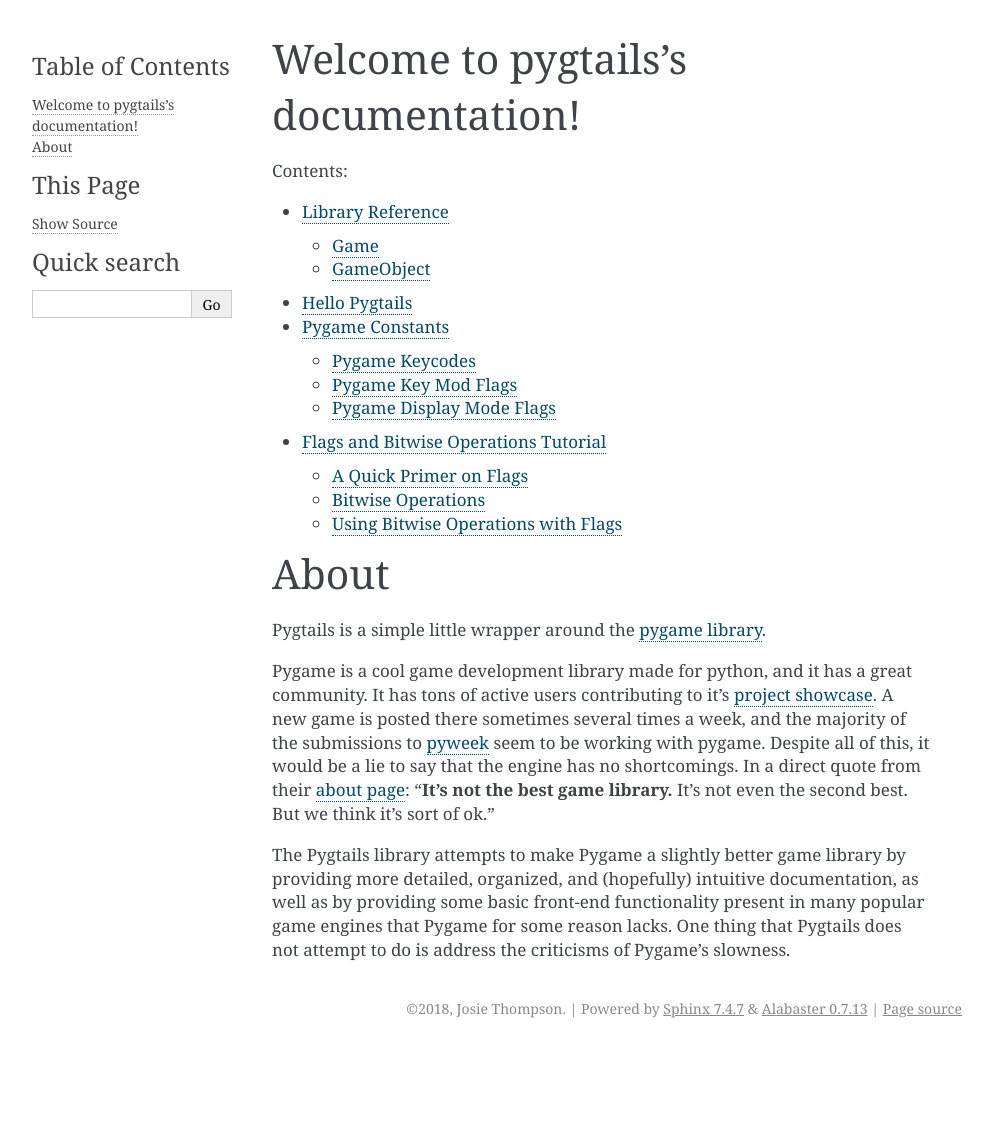
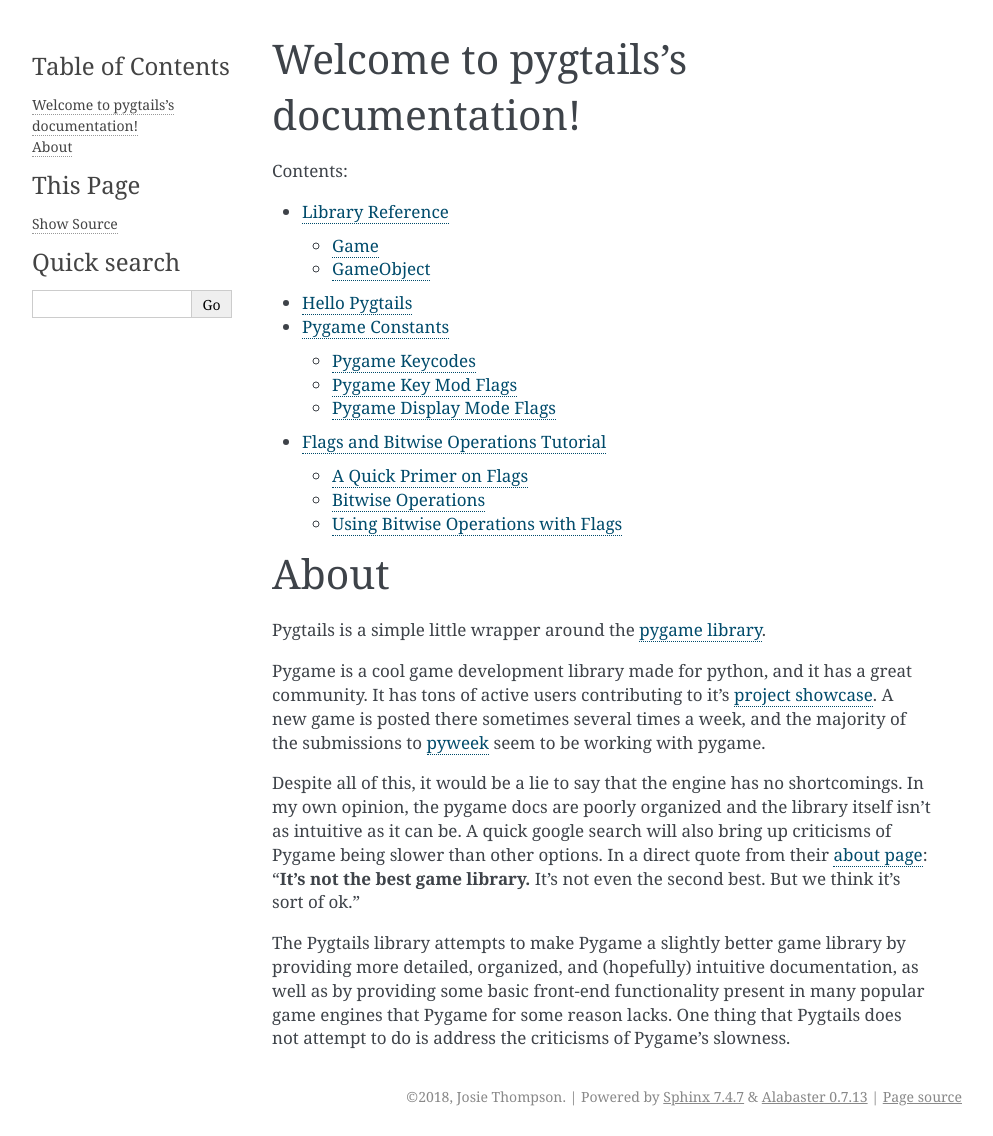
Before and after one commit to josieheartthrob/pygtails, a Sphinx documentation site: the page built from docs/index.rst, in a window 1280 px wide. Shown: the whole page, without its empty margins (148-1141 px from the left). Built offline with Sphinx 7.4.7, drawn with Linux system fonts in a browser that asks for light colours; before the commit the page ends 1048 px from its top, so only the background shows below that.

Commit message:
attempt to fix bug where library reference does not show up on read the docs

```diff
--- a/docs/index.rst
+++ b/docs/index.rst
@@ -10,7 +10,7 @@
    :maxdepth: 2
    :caption: Contents:
 
-   Library Reference <pygtails>
+   Library Reference <pyglib>
    Hello Pygtails <hello>
    Pygame Constants <pygstants>
    Flags and Bitwise Operations Tutorial <flag-tut>
@@ -20,7 +20,9 @@
 
 Pygtails is a simple little wrapper around the `pygame library`_.
 
-Pygame is a cool game development library made for python, and it has a great community. It has tons of active users contributing to it's `project showcase`_. A new game is posted there sometimes several times a week, and the majority of the submissions to `pyweek`_ seem to be working with pygame. Despite all of this, it would be a lie to say that the engine has no shortcomings. In a direct quote from their `about page`_: "**It's not the best game library.** It's not even the second best. But we think it's sort of ok."
+Pygame is a cool game development library made for python, and it has a great community. It has tons of active users contributing to it's `project showcase`_. A new game is posted there sometimes several times a week, and the majority of the submissions to `pyweek`_ seem to be working with pygame.
+
+Despite all of this, it would be a lie to say that the engine has no shortcomings. In my own opinion, the pygame docs are poorly organized and the library itself isn't as intuitive as it can be. A quick google search will also bring up criticisms of Pygame being slower than other options. In a direct quote from their `about page`_: "**It's not the best game library.** It's not even the second best. But we think it's sort of ok."
 
 The Pygtails library attempts to make Pygame a slightly better game library by providing more detailed, organized, and (hopefully) intuitive documentation, as well as by providing some basic front-end functionality present in many popular game engines that Pygame for some reason lacks. One thing that Pygtails does not attempt to do is address the criticisms of Pygame's slowness.
 
```
Also changed, not shown: docs/pyglib.rst (renamed from docs/pygtails.rst), 12 other files.
